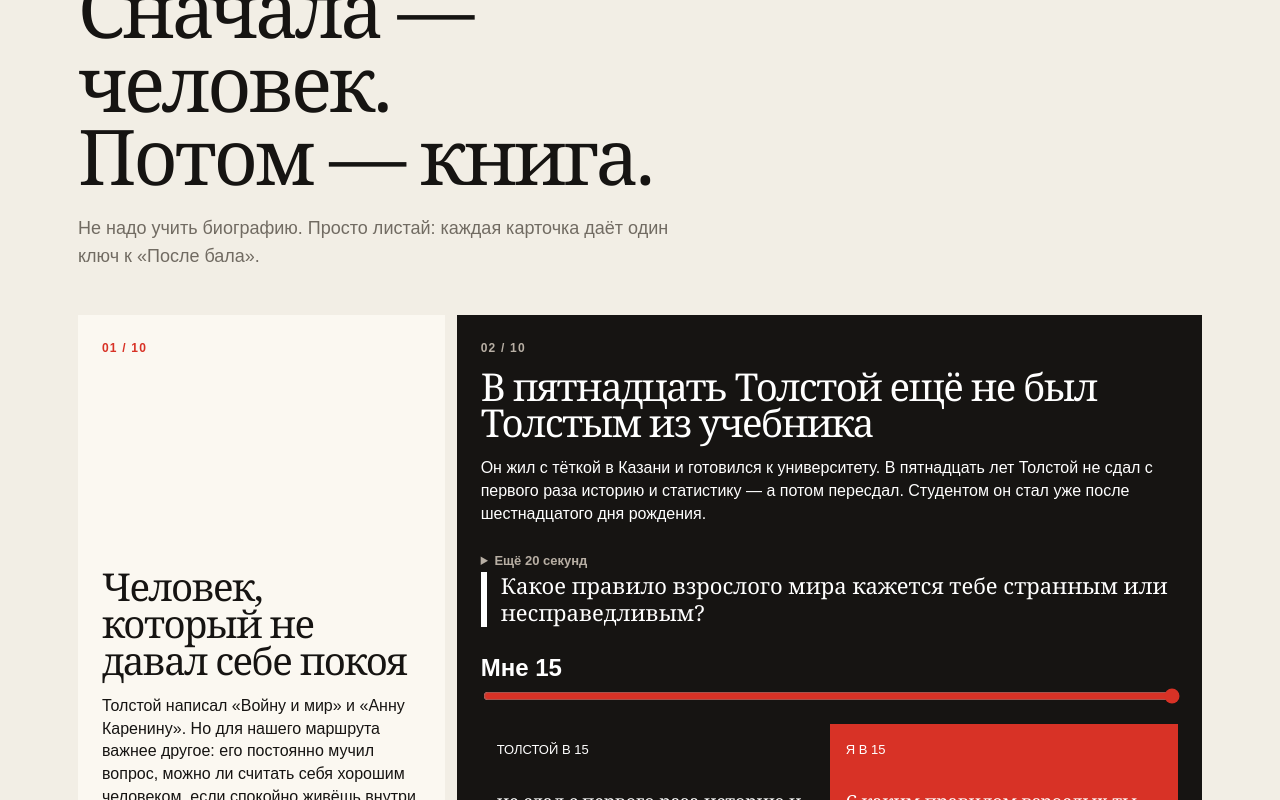
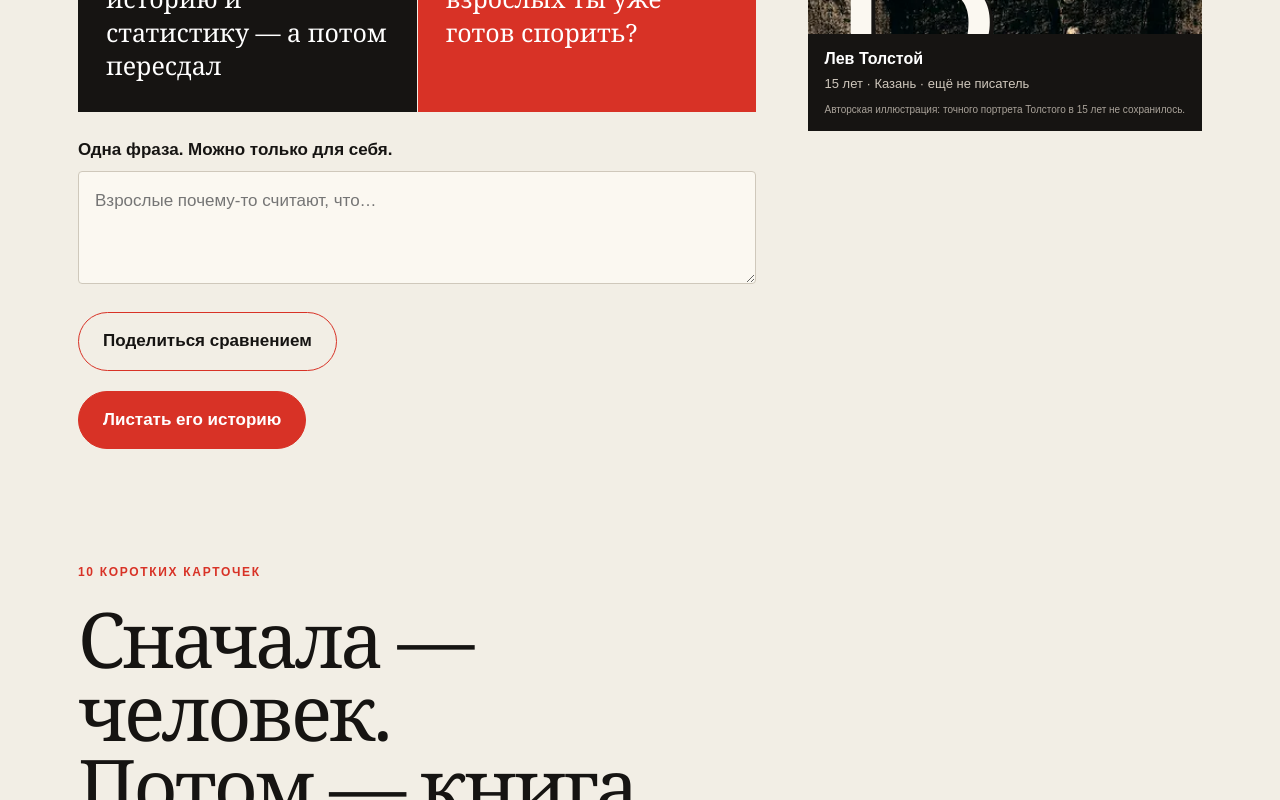
Before and after one commit to kosbushe/literature-guide, a Next.js app: page /authors/leo-tolstoy in a window 1280 px wide. Shown: the part 1060-1860 px from the top of the page. Built offline with nearby package versions, Linux system fonts and the light colour scheme.

Commit message:
Add 1840s context and age controls

```diff
--- a/app/authors/leo-tolstoy/page.tsx
+++ b/app/authors/leo-tolstoy/page.tsx
@@ -19,6 +19,7 @@ export default function TolstoyPage() {
             <span>Жил в Казани<br /><b>у тётки</b></span>
             <span>До первого романа<br /><b>ещё 8 лет</b></span>
           </div>
+          <AgeMirror compact />
           <Link className="button" href="#cards">Листать его историю</Link>
         </div>
         <TolstoyPortrait />
@@ -43,7 +44,6 @@ export default function TolstoyPage() {
               </details>
             )}
             {block.question && <blockquote>{block.question}</blockquote>}
-            {block.id === "peer_age" && <AgeMirror />}
           </article>
         ))}
       </div>
```
